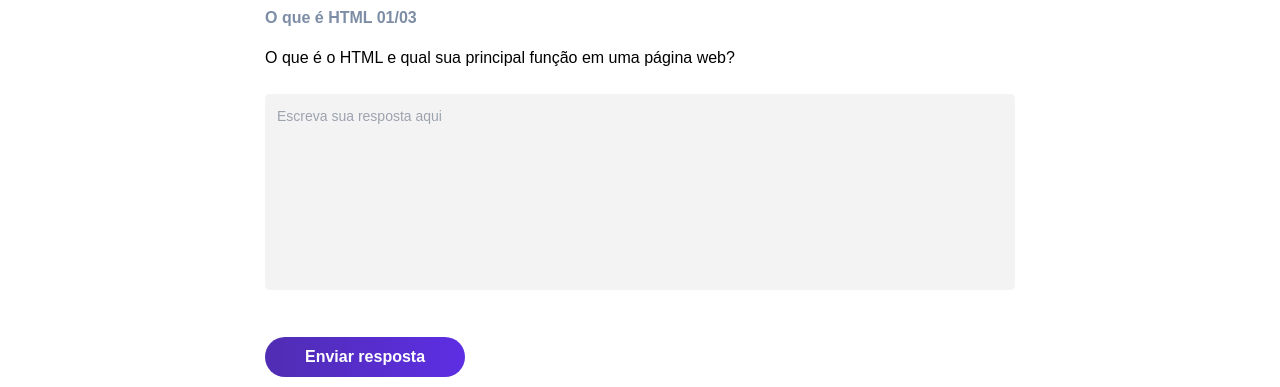
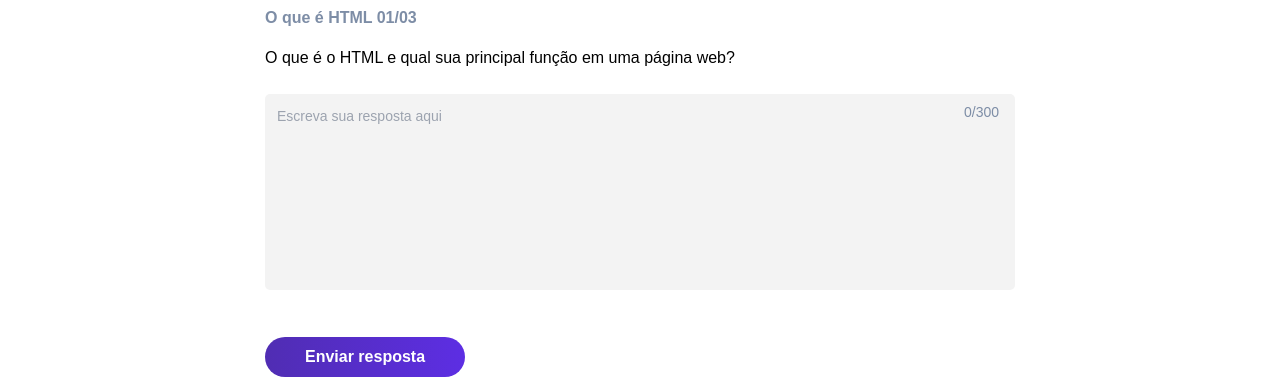
Before and after one commit to PetersonMunuera/estudologia, a Next.js app: page /book/1 in a window 1280 px wide. Shown: the part 187-574 px from the top of the page. Built offline with nearby package versions, Linux system fonts and the light colour scheme; a web font is replaced by a local one.

Commit message:
feat: count char textarea

```diff
--- a/app/book/[id]/page.tsx
+++ b/app/book/[id]/page.tsx
@@ -21,7 +21,7 @@ import arrowRightIcon from "@/app/icons/arrow-right.svg";
 import { differenceInSeconds } from "date-fns";
 
 const answerFormSchema = z.object({
-  answer: z.string().min(1),
+  answer: z.string().min(1).max(300),
 });
 
 type AnswerFormData = z.infer<typeof answerFormSchema>;
@@ -45,9 +45,15 @@ export default function Questions() {
   const questionIndexFormatted = questionIndex.padStart(2, "0");
   const questionsNumberFormatted = questionsNumber.toString().padStart(2, "0");
 
-  const { register, handleSubmit, reset, setValue } = useForm<AnswerFormData>({
+  const { register, handleSubmit, reset, setValue, watch } = useForm<AnswerFormData>({
     resolver: zodResolver(answerFormSchema),
+    defaultValues: {
+      answer: ''
+    }
   });
+
+  const answerField = watch('answer')
+  const answerFieldLength = answerField.length
 
   const [secondsPassed, setSecondsPassed] = useState(currentQuestion.timeSpent);
 
@@ -130,12 +136,14 @@ export default function Questions() {
           {questionsNumberFormatted}
         </h2>
         <p className="mt-4 text-black">{currentQuestion.text}</p>
-        <form onSubmit={handleSubmit(handleSubmitAnswer)} id="answer-form">
+        <form className="relative" onSubmit={handleSubmit(handleSubmitAnswer)} id="answer-form">
           <textarea
-            className="resize-none outline-none bg-gray-100 rounded-[5px] p-3 mt-6 mb-10 w-full h-[196px] text-sm"
+            className="resize-none outline-none bg-gray-100 rounded-[5px] p-3 pr-24 mt-6 mb-10 w-full h-[196px] text-sm"
             placeholder="Escreva sua resposta aqui"
+            maxLength={300}
             {...register("answer")}
           />
+          <span className="absolute right-4 top-8 text-sm">{answerFieldLength}/300</span>
         </form>
 
         {isLastQuestion ? (
```
